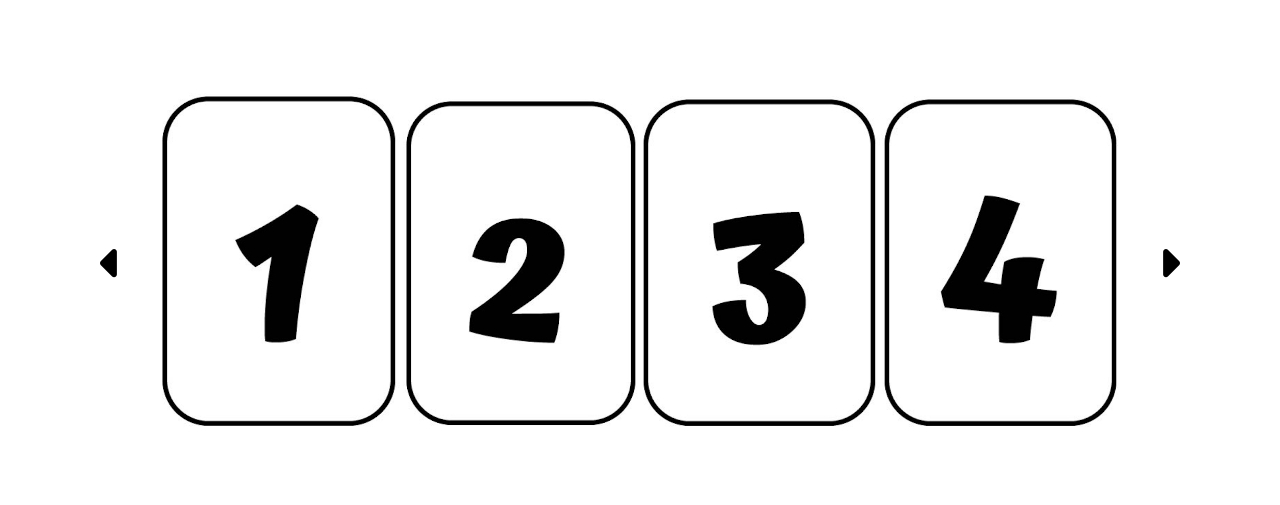
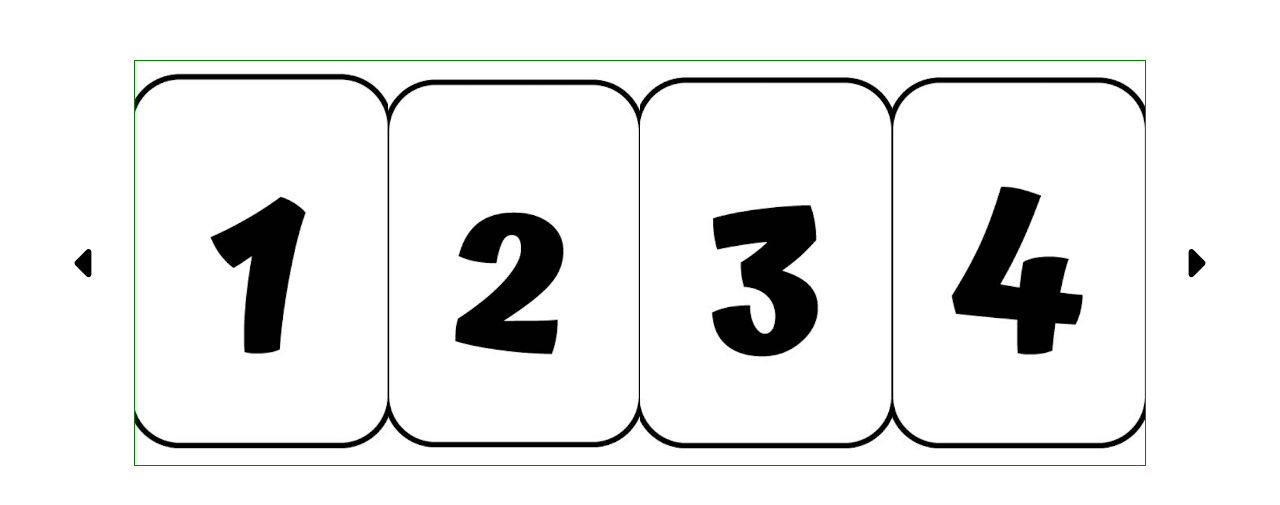
Before and after one commit to ArtyomLL1995/Infinite-Slider-JS, a plain HTML site: page index.html in a window 1280 px wide. Shown: the part 145-650 px from the top of the page. Drawn offline with Linux system fonts and the light colour scheme.

Commit message:
Added support for different units (%, px, rem)

```diff
--- a/index.css
+++ b/index.css
@@ -7,6 +7,7 @@ body {
 .slider-track {
     white-space: nowrap;
     overflow: hidden;
+    border: 1px solid green;
 }
 img {
     object-fit: cover;
--- a/index.html
+++ b/index.html
@@ -9,13 +9,11 @@
     </head>
     <body>
         <div class="wrapper">
-            <div class="slider-container">
-                <div class="slider-track"></div>
-            </div>
+            <div class="slider-track"></div>
             <i class="fa-solid fa-caret-left prev"></i>
             <i class="fa-solid fa-caret-right next"></i>
         </div>
-        <script src="index.js"></script>
     </body>
+    <script src="index.js"></script>
     <script src="https://kit.fontawesome.com/8c0db15180.js" crossorigin="anonymous"></script>
 </html>
--- a/index.js
+++ b/index.js
@@ -1,14 +1,22 @@
-const initialImgWidth = 60 // Frame width in rem
-const initialImgHeight = 22 // Frame height in rem
+const HEIGHT_UNIT = 'rem'
+const UNIT = '%'
+const initialImgWidth = 80 // Frame width in UNIT
+const initialImgHeight = 25 // Frame height in HEIGHT_UNIT
 const amountOfPicturesInSlide = 4 // Number of visible pictures in frame
 const amountOfSlidesPerSlide = 2 // Amount of scrolled pictures per one slide. (amountOfPicturesInSlide + amountOfSlidesPerSlide*2) should not be greater than the whole number of images
 const speed = 400 // Scroll speed in ms
 const prev = document.querySelector('.prev')
 const next = document.querySelector('.next')
 const sliderTrack = document.querySelector('.slider-track')
+const wrapper = document.querySelector('.wrapper')
 const transitionTimingFunction = 'cubic-bezier(0, 0, 0.58, 1.0)'
 const numberOfInitialDrownSlides = amountOfPicturesInSlide + (amountOfSlidesPerSlide * 2)
-const imgWidth = initialImgWidth / amountOfPicturesInSlide
+let imgWidth
+if (UNIT != '%') {
+    imgWidth = initialImgWidth / amountOfPicturesInSlide
+} else {
+    imgWidth = 100 / amountOfPicturesInSlide
+}
 const images = [
     './numbers/1.png',
     './numbers/2.png',
@@ -35,7 +43,8 @@ let marginLeft
 let indexNext = images.length - amountOfSlidesPerSlide
 let indexPrev = amountOfPicturesInSlide + amountOfSlidesPerSlide
 let slideSwitcher = true
-sliderTrack.style.width = initialImgWidth + 'rem'
+
+wrapper.style.width = initialImgWidth + UNIT
 
 const displayedImages = []
 
@@ -44,7 +53,7 @@ function drawInitialImages() {
     for (let i = 0; i < numberOfInitialDrownSlides; i++) {
         if (index === images.length) index = 0
         const img = drawNewImg(index)
-        if (i === 0) img.style.marginLeft = -(imgWidth * amountOfSlidesPerSlide) + 'rem'
+        if (i === 0) img.style.marginLeft = -(imgWidth * amountOfSlidesPerSlide) + UNIT
         displayedImages.push(img)
         sliderTrack.append(img)
         index++
@@ -53,7 +62,7 @@ function drawInitialImages() {
 
 function slideNext() {
     if (slideSwitcher) {
-        changeFirstImageStyle('0rem')
+        changeFirstImageStyle('0' + UNIT)
         setTimeout(() => {
             for (let i = 0; i < amountOfSlidesPerSlide; i++) {
                 indexNext -= 1
@@ -75,7 +84,7 @@ function slideNext() {
 
 function slidePrev() {
     if (slideSwitcher) {
-        changeFirstImageStyle(-imgWidth * (2 * amountOfSlidesPerSlide) + 'rem')
+        changeFirstImageStyle(-imgWidth * (2 * amountOfSlidesPerSlide) + UNIT)
         setTimeout(() => {
             for (let i = 0; i < amountOfSlidesPerSlide; i++) {
                 indexPrev += 1
@@ -104,7 +113,7 @@ function changeFirstImageStyle(left) {
 
 function finishAnimation() {
     displayedImages[0].style.transition = 0 + 's'
-    displayedImages[0].style.marginLeft = -imgWidth * amountOfSlidesPerSlide + 'rem'
+    displayedImages[0].style.marginLeft = -imgWidth * amountOfSlidesPerSlide + UNIT
     slideSwitcher = true
 }
 
@@ -153,8 +162,8 @@ function handleMouseUp(event) {
 function drawNewImg(index) {
     const img = document.createElement('img')
     img.src = images[index]
-    img.style.width = imgWidth + 'rem'
-    img.style.height = initialImgHeight + 'rem'
+    img.style.width = imgWidth + UNIT
+    img.style.height = initialImgHeight + HEIGHT_UNIT
     return img
 }
 
```
